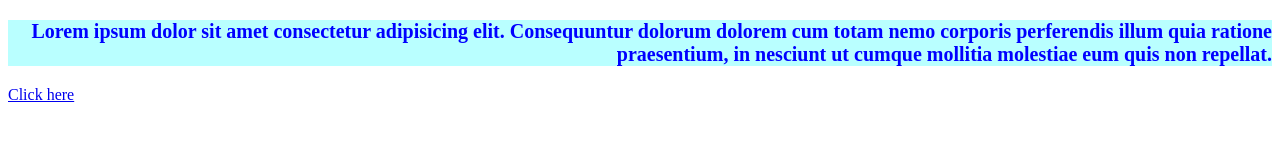
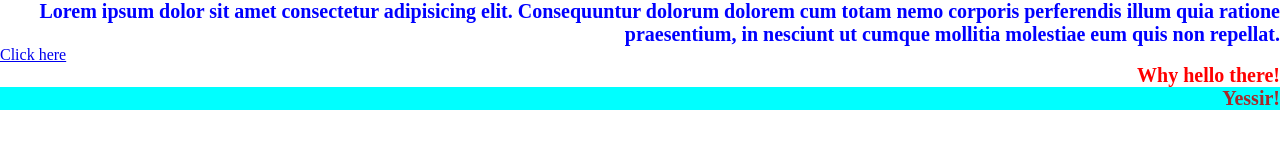
Before and after one commit to FALLENxGaLaXie5/restaurant_reviews, a plain HTML site: page frontend/cssIntro.html in a window 1280 px wide. Drawn offline with Linux system fonts and the light colour scheme.

Commit message:
Get it right with css

```diff
--- a/frontend/cssIntro.html
+++ b/frontend/cssIntro.html
@@ -24,5 +24,11 @@
           Impedit, officiis beatae!</p> -->
     <p id="secondParagraph"> Lorem ipsum dolor sit amet consectetur adipisicing elit. Consequuntur dolorum dolorem cum totam nemo corporis perferendis illum quia ratione praesentium, in nesciunt ut cumque mollitia molestiae eum quis non repellat.</p>
     <a href="#">Click here</a>
+    <p class="test">Why hello there!</p>
+    <div>
+        <p>
+            Yessir!
+        </p>
+    </div>
 </body>
 </html>
--- a/frontend/style.css
+++ b/frontend/style.css
@@ -1,8 +1,14 @@
 /*External method of using css*/
+
+/* Universal selectors */
+*{
+    margin: 0;
+    padding: 0;
+}
 
 p{
     color: brown;
-    background-color: rgba(0, 255, 255, 0.274);
+    background-color: rgba(0, 255, 255, 0);
     font-size: 20px;
     font-weight: bold;
     text-align: right;
@@ -11,3 +17,11 @@ p{
 #secondParagraph{
     color: blue;
 }
+
+.test{
+    color: red;
+}
+
+div p{
+    background-color: aqua;
+}
```
